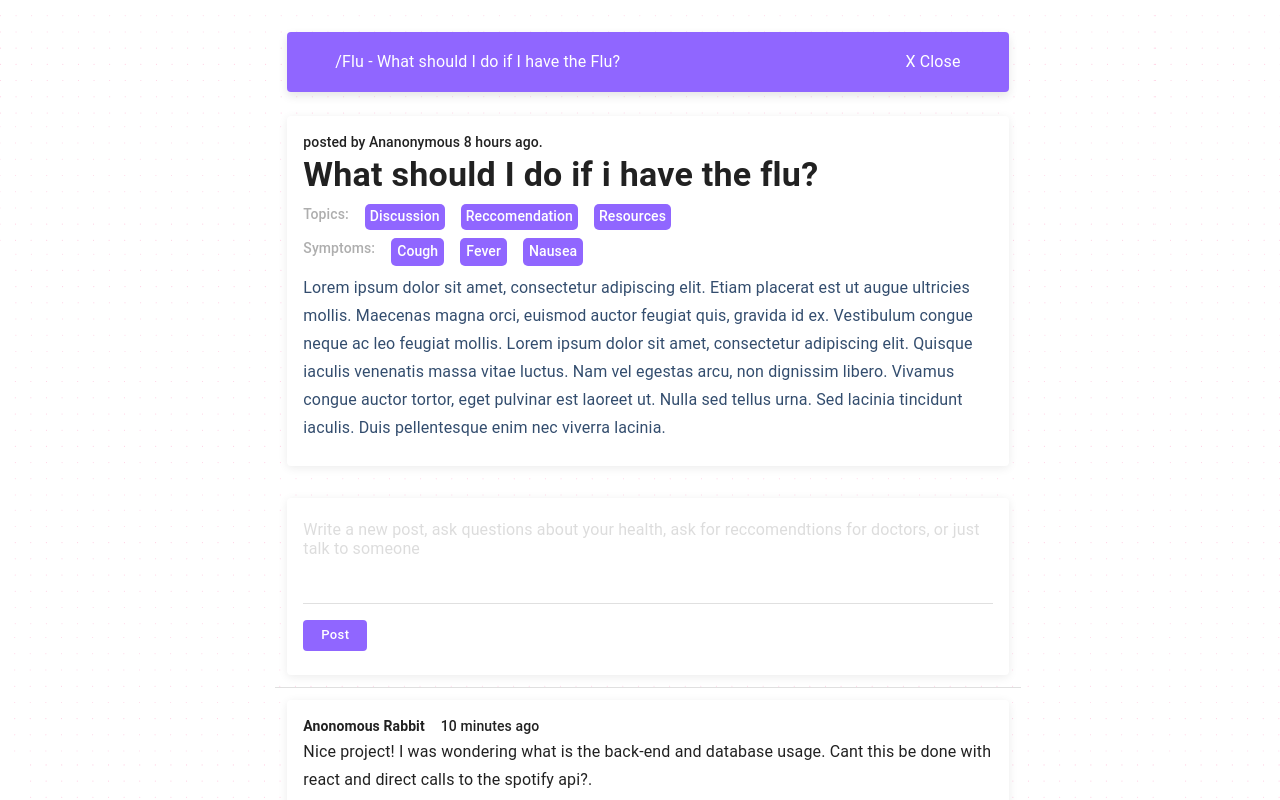
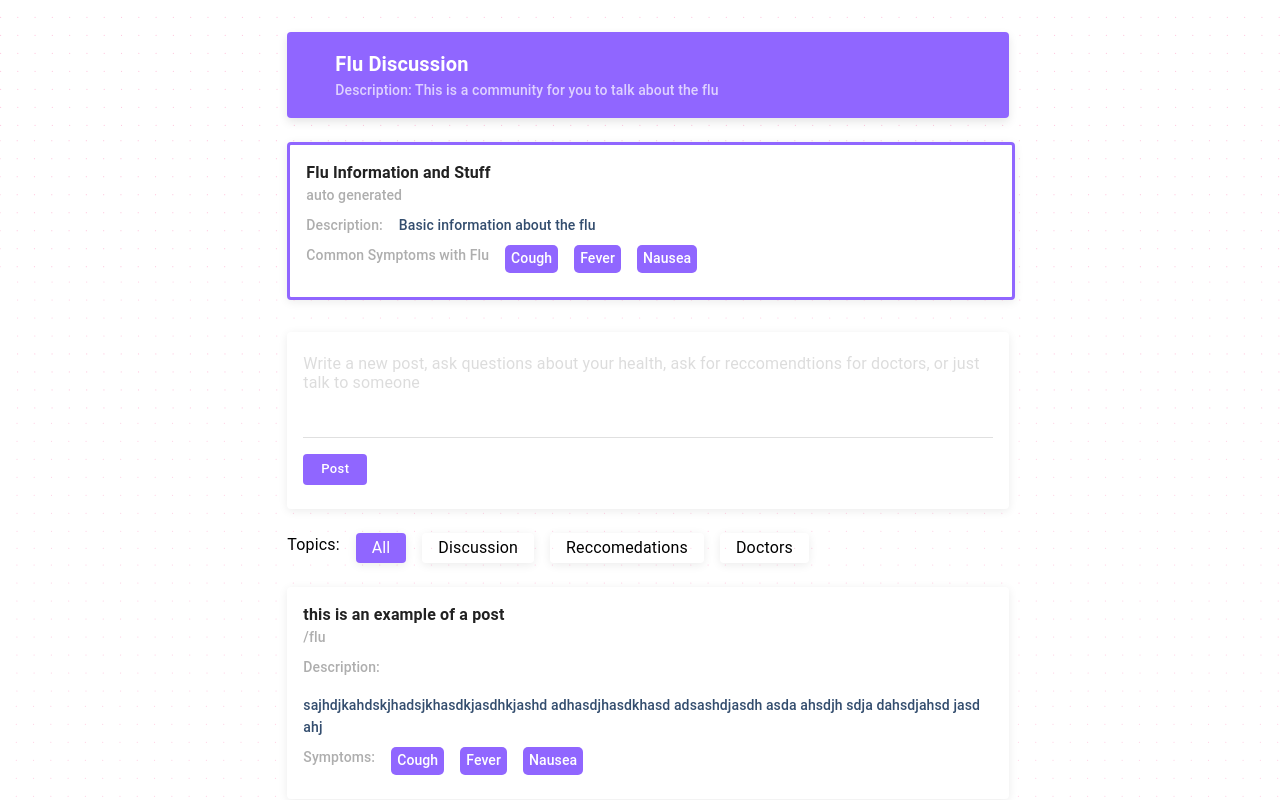
Before and after one commit to yuchenliu15/meddit, a React (Create React App) app in the folder frontend/: page / in a window 1280 px wide. Shown: the top 800 px of the page. Built offline with nearby package versions, Linux system fonts and the light colour scheme.

Commit message:
changed file structure

```diff
--- a/frontend/src/App.js
+++ b/frontend/src/App.js
@@ -1,7 +1,7 @@
 import React, {useEffect, useState} from 'react';
 import {ThemeProvider, createMuiTheme, responsiveFontSizes, makeStyles, Typography, Grid} from '@material-ui/core';
 import './App.css';
-import CommunityItem from './components/CommunityItem';
+import CommunityItem from './components/community/CommunityItem';
 import CommunityPost from './pages/CommunityPost';
 import Community from './pages/Community';
 
@@ -15,7 +15,8 @@ const App = (props) => {
   const classes = useStyles();
   return (
     // <CommunityPost></CommunityPost>
-    <CommunityPost></CommunityPost>
+    <Community></Community>
+    // <CommunityPost></CommunityPost>
 
   )
 }
--- a/frontend/src/pages/Community.jsx
+++ b/frontend/src/pages/Community.jsx
@@ -1,7 +1,7 @@
 import React, {useState, useEffect} from 'react';
-import CommunityItem from '../components/CommunityItem';
+import CommunityItem from '../components/community/CommunityItem';
 import {Grid, Typography, makeStyles, Box, Divider} from '@material-ui/core';
-import PostCreate from '../components/PostCreate';
+import PostCreate from '../components/community/PostCreate';
 
 import Image from '../assets/background.svg';
 
--- a/frontend/src/pages/CommunityPost.jsx
+++ b/frontend/src/pages/CommunityPost.jsx
@@ -1,8 +1,8 @@
 import React, {useState, useEffect} from 'react';
 import {Grid, Fade, Button, makeStyles, Typography, Box, CardContent, Card, Divider} from '@material-ui/core';
-import Post from '../components/Post';
-import Comments from '../components/CommentSection';
-import CommentCreate from '../components/CommentCreate';
+import Post from '../components/community/Post';
+import Comments from '../components/community/CommentSection';
+import CommentCreate from '../components/community/CommentCreate';
 
 import Image from '../assets/background.svg';
 
```
Also changed, not shown: frontend/src/components/community/Comment.jsx (renamed from frontend/src/components/Comment.jsx), frontend/src/components/community/CommentCreate.jsx (renamed from frontend/src/components/CommentCreate.jsx), frontend/src/components/community/CommentSection.jsx (renamed from frontend/src/components/CommentSection.jsx), frontend/src/components/community/CommunityItem.jsx (renamed from frontend/src/components/CommunityItem.jsx), frontend/src/components/community/Post.jsx (renamed from frontend/src/components/Post.jsx), frontend/src/components/community/PostCreate.jsx (renamed from frontend/src/components/PostCreate.jsx).
